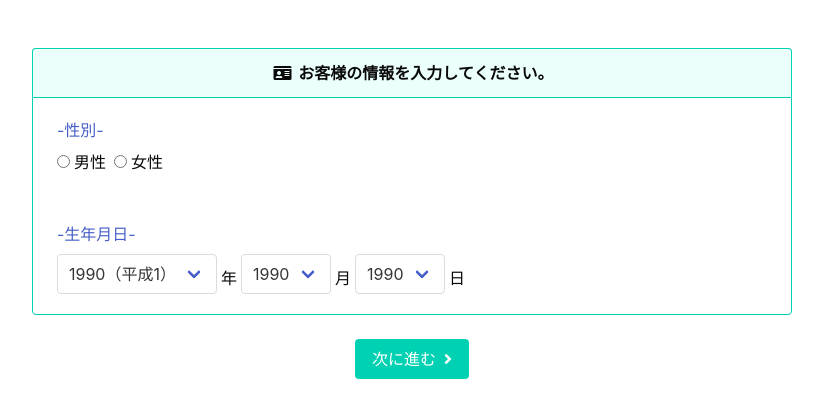
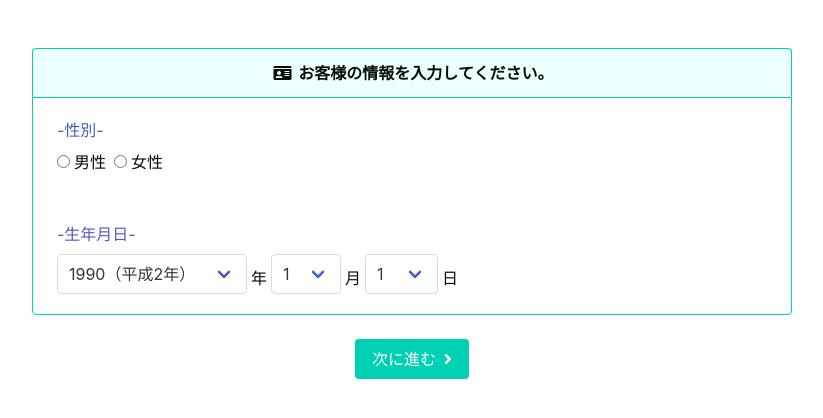
Before and after one commit to haruka919/vue-kadai02, a Vue app: page / in a window 1280 px wide. Shown: the top 418 px of the page, without its empty margins (228-1051 px from the left). Built offline with nearby package versions, Linux system fonts and the light colour scheme.

Commit message:
生年月日のフォームをvueに書き換え

```diff
--- a/src/views/FormProfile.vue
+++ b/src/views/FormProfile.vue
@@ -13,10 +13,10 @@
               <label class="has-text-link">-性別-</label>
               <div class="control mt-2 has-text-black">
                 <label class="radio">
-                  <input type="radio" class="mr-1" name="question">男性
+                  <input type="radio" class="mr-1" name="gender" value="male" v-model="picked">男性
                 </label>
                   <label class="radio">
-                  <input type="radio" class="mr-1" name="question">女性
+                  <input type="radio" class="mr-1" name="gender" value="female" v-model="picked">女性
                 </label>
               </div>
             </div>
@@ -24,23 +24,20 @@
               <label class="has-text-link">-生年月日-</label>
               <div class="control is-flex mt-2 has-text-black">
                 <div class="select">
-                  <select>
-                    <option>1990（平成1）</option>
-                    <option>1991（平成2）</option>
+                  <select v-model="selectedYear">
+                    <option v-for="y in years" :key="y" :value="y">{{ showYear(y) }}</option>
                   </select>
                 </div>
                 <div class="mx-1 mt-3">年</div>
                 <div class="select">
-                  <select>
-                    <option>1990</option>
-                    <option>1991</option>
+                  <select v-model="selectedMonth">
+                    <option v-for="month in 12" :key="month" :value="month">{{ month }}</option>
                   </select>
                 </div>
                 <div class="mx-1 mt-3">月</div>
                 <div class="select">
-                  <select>
-                    <option>1990</option>
-                    <option>1991</option>
+                  <select v-model="selectedDay">
+                    <option v-for="day in maxDays" :key="day" :value="day">{{ day }}</option>
                   </select>
                 </div>
                 <div class="mx-1 mt-3">日</div>
@@ -60,6 +57,43 @@
 
 <script>
 export default {
-  name: 'FormProfile'
+  name: 'FormProfile',
+  data () {
+    return {
+      selectedYear: 1990,
+      selectedMonth: 1,
+      selectedDay: 1,
+      years: [...Array(50)].map((_, i) => i + 1955),
+      maxDays: ''
+    }
+  },
+  watch: {
+    selectedYear () {
+      return this.getMaxDays()
+    },
+    selectedMonth () {
+      return this.getMaxDays()
+    }
+  },
+  methods: {
+    // 指定年月の最終日を取得
+    getMaxDays () {
+      this.maxDays = new Date(this.selectedYear, this.selectedMonth, 0).getDate()
+    },
+    showYear (year) {
+      if (year >= 2019) {
+        return year + '（令和' + (year - 2018) + '年）'
+      }
+      if (year < 2019 && year >= 1989) {
+        return year + '（平成' + (year - 1988) + '年）'
+      }
+      if (year < 1989 && year >= 1926) {
+        return year + '（昭和' + (year - 1925) + '年）'
+      }
+    }
+  },
+  created () {
+    this.getMaxDays()
+  }
 }
 </script>
```
